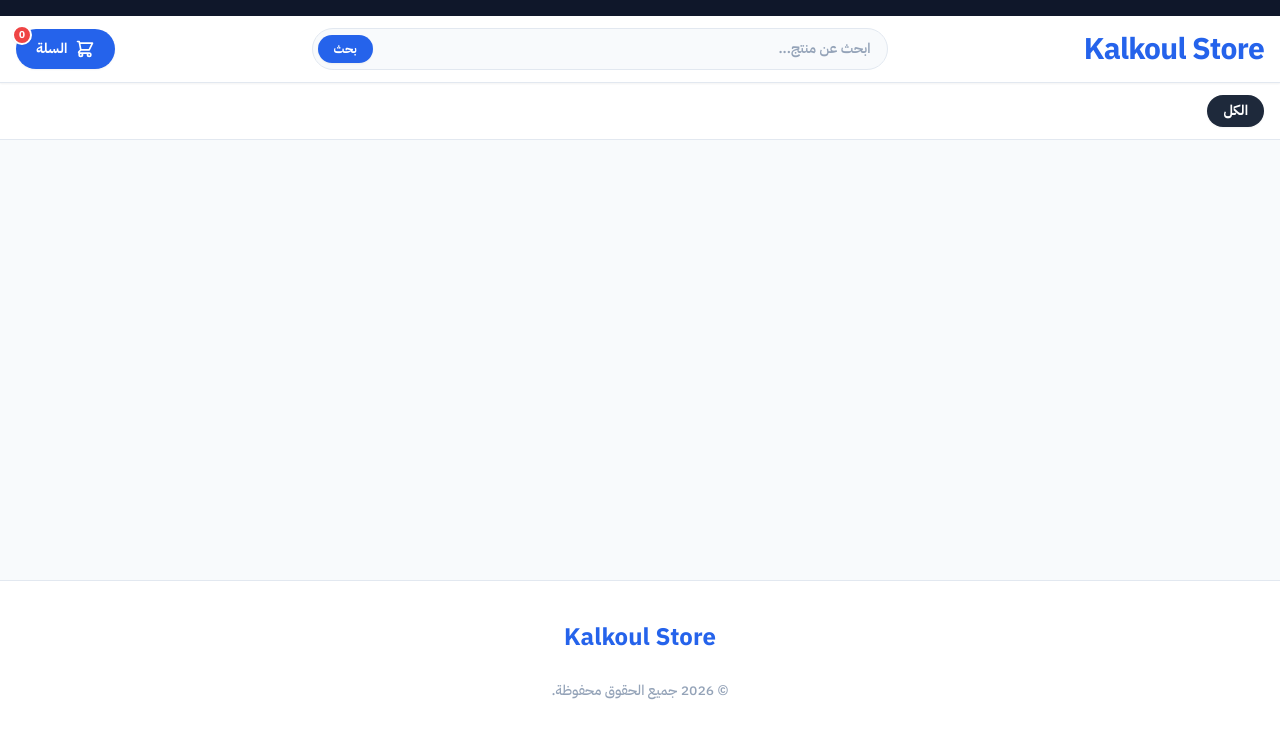
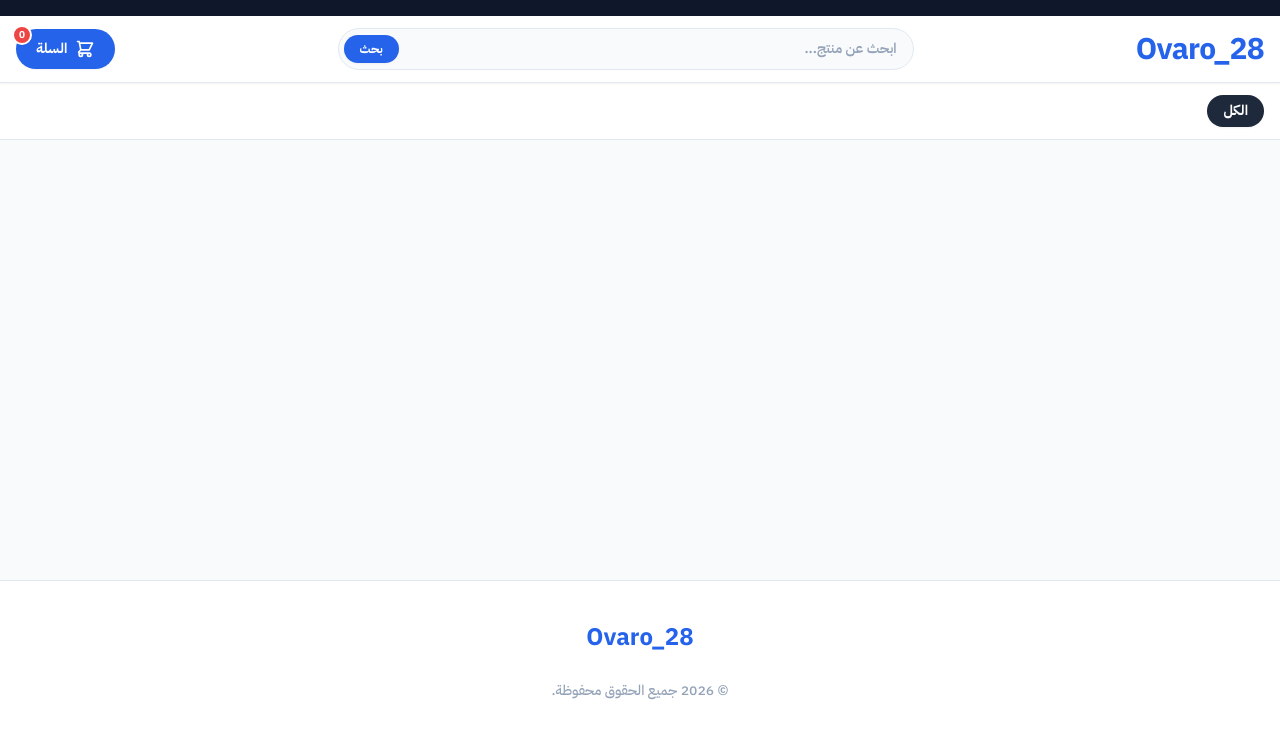
Before and after one commit to ahmedloueyhadjab01/oussama-store, a website: page public/index.html in a window 1280 px wide. Drawn offline with nearby package versions, Linux system fonts and the light colour scheme; no server answers.

Commit message:
Change store name to Ovaro_28 (UTF-8 safe)

```diff
--- a/public/index.html
+++ b/public/index.html
@@ -3,7 +3,7 @@
 <head>
   <meta charset="UTF-8" />
   <meta name="viewport" content="width=device-width, initial-scale=1.0, maximum-scale=1.0, user-scalable=no" />
-  <title>Kalkoul Store | الرئيسية</title>
+  <title>Ovaro_28 | الرئيسية</title>
   <link rel="preconnect" href="https://fonts.googleapis.com">
   <link rel="preconnect" href="https://fonts.gstatic.com" crossorigin>
   <link href="https://fonts.googleapis.com/css2?family=IBM+Plex+Sans+Arabic:wght@400;500;600;700&display=swap" rel="stylesheet">
@@ -39,7 +39,7 @@
   <!-- الترويسة -->
   <header class="sticky top-0 z-40 glass-nav shadow-sm">
     <div class="max-w-7xl mx-auto px-4 py-3 flex items-center justify-between gap-4">
-      <a href="/" class="text-3xl font-bold tracking-tight text-blue-600">Kalkoul Store</a>
+      <a href="/" class="text-3xl font-bold tracking-tight text-blue-600">Ovaro_28</a>
       <form id="searchFormDesktop" class="hidden md:flex flex-1 max-w-xl relative items-center">
         <input id="searchInput" type="search" placeholder="ابحث عن منتج..." autocomplete="off" class="w-full pr-4 pl-24 py-2.5 text-sm font-semibold text-slate-900 placeholder:text-slate-400 rounded-full border border-slate-200 bg-slate-50 focus:bg-white focus:border-blue-500 focus:ring-2 focus:ring-blue-100 outline-none transition-all" />
         <button id="clearSearchBtn" type="button" class="hidden absolute left-14 top-1/2 -translate-y-1/2 text-slate-400 hover:text-red-500 p-1"><svg class="w-4 h-4" fill="none" stroke="currentColor" viewBox="0 0 24 24"><path stroke-linecap="round" stroke-linejoin="round" stroke-width="2" d="M6 18L18 6M6 6l12 12"></path></svg></button>
@@ -69,7 +69,7 @@
 
   <!-- التذييل -->
   <footer class="border-t border-slate-200 mt-10 py-10 bg-white text-center text-sm">
-    <p class="text-2xl font-bold text-blue-600 mb-3">Kalkoul Store</p>
+    <p class="text-2xl font-bold text-blue-600 mb-3">Ovaro_28</p>
     <div id="socialIconsFooter" class="flex justify-center gap-3 mb-4"></div>
     <p class="text-slate-400 font-medium">&copy; <span id="currentYear"></span> جميع الحقوق محفوظة.</p>
   </footer>
```
Also changed, not shown: public/admin.html (+1 -1 lines), public/product.html (+2 -2 lines).
